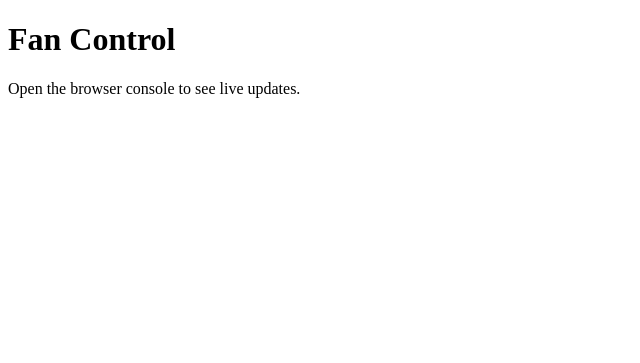
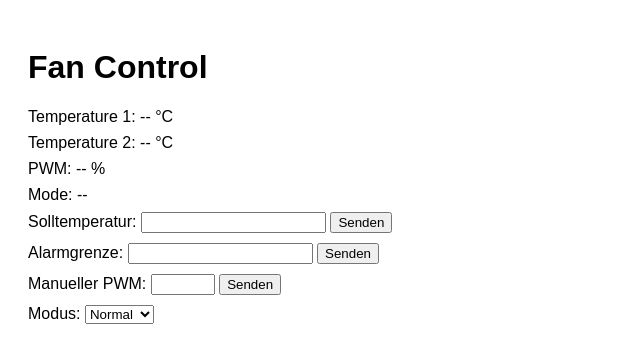
Before and after one commit to Hannesbrm/RasPi_Sperrluft, a Flask app: page / in a window 1280 px wide. Shown: the top 363 px of the page, without its empty margins (0-640 px from the left). Run offline with Flask 3, Linux system fonts and the light colour scheme; some libraries are stand-ins or nearby versions.

Commit message:
Add web interface with Socket.IO

```diff
--- /dev/null
+++ b/fan_control_project/web/static/main.js
@@ -0,0 +1,61 @@
+const socket = io();
+
+const temp1El = document.getElementById('temp1');
+const temp2El = document.getElementById('temp2');
+const pwmEl = document.getElementById('pwm');
+const modeEl = document.getElementById('mode');
+const modeSelect = document.getElementById('modeSelect');
+
+socket.on('state_update', data => {
+    if (data.temperature1 !== undefined) {
+        temp1El.textContent = Number(data.temperature1).toFixed(1);
+    }
+    if (data.temperature2 !== undefined) {
+        temp2El.textContent = Number(data.temperature2).toFixed(1);
+    }
+    if (data.pwm1 !== undefined) {
+        pwmEl.textContent = Number(data.pwm1).toFixed(1);
+    }
+    if (data.mode !== undefined) {
+        modeEl.textContent = data.mode;
+        modeSelect.value = data.mode;
+    }
+});
+
+// send setpoint
+const setpointForm = document.getElementById('setpointForm');
+setpointForm.addEventListener('submit', e => {
+    e.preventDefault();
+    const value = parseFloat(document.getElementById('setpointInput').value);
+    if (!isNaN(value)) {
+        socket.emit('set_setpoint', { value });
+        document.getElementById('setpointInput').value = '';
+    }
+});
+
+// send alarm threshold
+const alarmForm = document.getElementById('alarmForm');
+alarmForm.addEventListener('submit', e => {
+    e.preventDefault();
+    const value = parseFloat(document.getElementById('alarmInput').value);
+    if (!isNaN(value)) {
+        socket.emit('set_alarm_threshold', { value });
+        document.getElementById('alarmInput').value = '';
+    }
+});
+
+// send manual pwm
+const manualPwmForm = document.getElementById('manualPwmForm');
+manualPwmForm.addEventListener('submit', e => {
+    e.preventDefault();
+    const value = parseFloat(document.getElementById('manualPwmInput').value);
+    if (!isNaN(value)) {
+        socket.emit('set_manual_pwm', { value });
+        document.getElementById('manualPwmInput').value = '';
+    }
+});
+
+// change mode
+modeSelect.addEventListener('change', e => {
+    socket.emit('set_mode', { mode: e.target.value });
+});
--- a/fan_control_project/web/templates/index.html
+++ b/fan_control_project/web/templates/index.html
@@ -4,15 +4,39 @@
     <meta charset="utf-8">
     <title>Fan Control</title>
     <script src="https://cdnjs.cloudflare.com/ajax/libs/socket.io/4.5.4/socket.io.min.js"></script>
-    <script>
-        const socket = io();
-        socket.on('state_update', (data) => {
-            console.log('State update:', data);
-        });
-    </script>
+    <style>
+        body { font-family: Arial, sans-serif; padding: 20px; }
+        .value { margin-bottom: 8px; }
+        form { margin-bottom: 10px; }
+    </style>
 </head>
 <body>
     <h1>Fan Control</h1>
-    <p>Open the browser console to see live updates.</p>
+    <div class="value">Temperature 1: <span id="temp1">--</span> °C</div>
+    <div class="value">Temperature 2: <span id="temp2">--</span> °C</div>
+    <div class="value">PWM: <span id="pwm">--</span> %</div>
+    <div class="value">Mode: <span id="mode">--</span></div>
+
+    <form id="setpointForm">
+        <label>Solltemperatur: <input type="number" step="0.1" id="setpointInput"></label>
+        <button type="submit">Senden</button>
+    </form>
+    <form id="alarmForm">
+        <label>Alarmgrenze: <input type="number" step="0.1" id="alarmInput"></label>
+        <button type="submit">Senden</button>
+    </form>
+    <form id="manualPwmForm">
+        <label>Manueller PWM: <input type="number" step="1" min="0" max="100" id="manualPwmInput"></label>
+        <button type="submit">Senden</button>
+    </form>
+    <label>Modus:
+        <select id="modeSelect">
+            <option value="normal">Normal</option>
+            <option value="alarm">Alarm</option>
+            <option value="manual">Manuell</option>
+        </select>
+    </label>
+
+    <script src="{{ url_for('static', filename='main.js') }}"></script>
 </body>
 </html>
```
